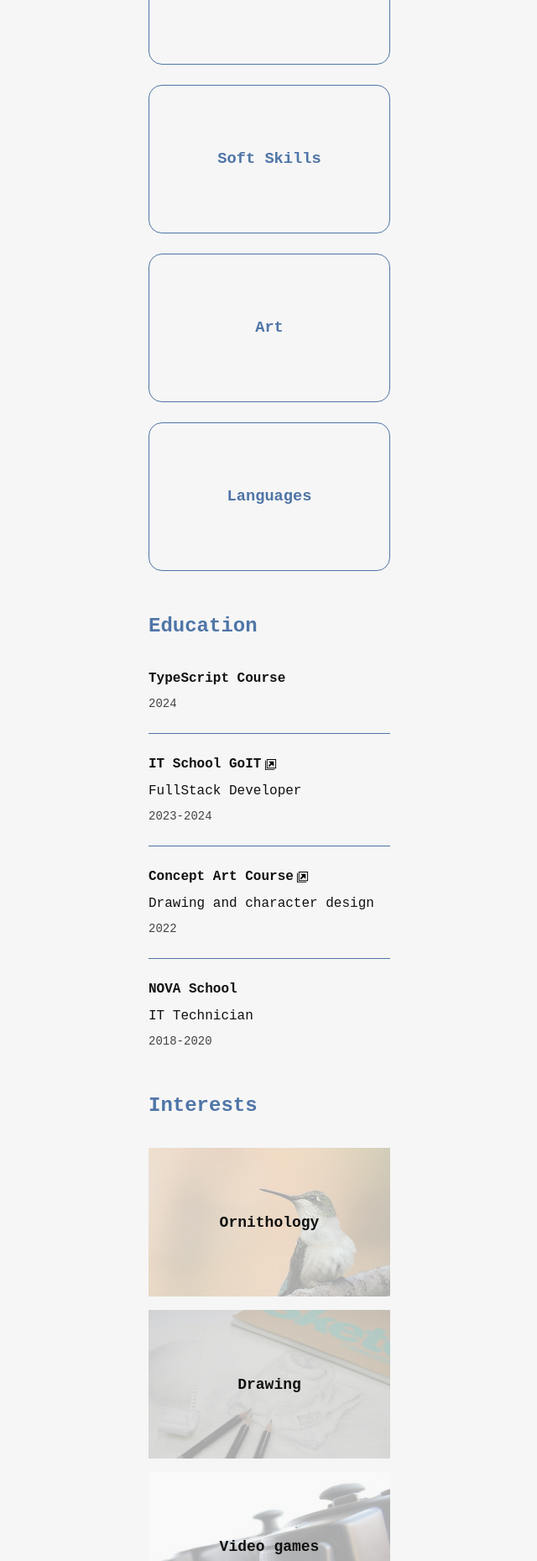
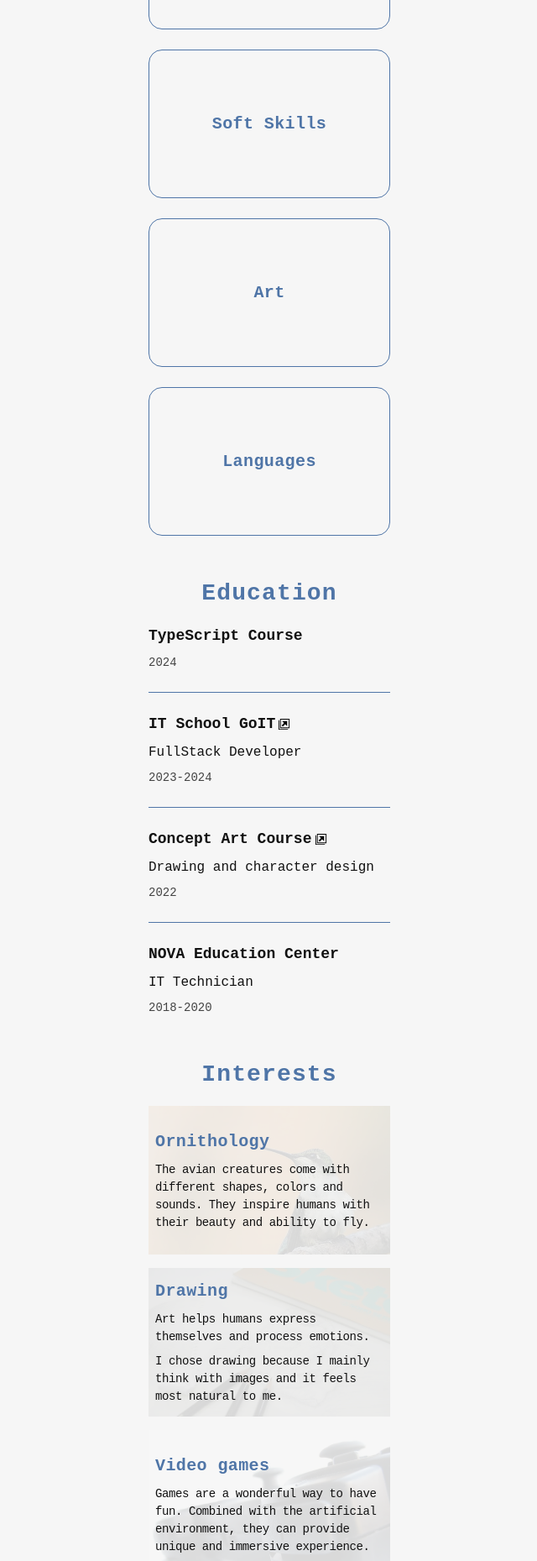
Before and after one commit to Perslay/portfolio, a React (Vite) app: page /portfolio/about in a window 1280 px wide. Shown: the part 380-2239 px from the top of the page at 84% size, without its empty margins (319-959 px from the left). Built offline with nearby package versions, Linux system fonts and the light colour scheme.

Commit message:
Pages details
Changes in some styles. All pages now have sections.

About page:
Interests are now detailed. Skills now have dynamic visuallyHidden class.

Home page:
New incomplete section on Home page, where user will be able to see CV.

```diff
--- a/src/index.css
+++ b/src/index.css
@@ -8,7 +8,7 @@
   --color-black: #111;
   --color-gray: #444;
   --color-lightgray: #ddd;
-  --color-light: #f6f6f6ae;
+  --color-light: #f6f6f6e0;
   --color-white: #f6f6f6;
   --color-transparent: #0000;
   --color-blue: #4f75a7;
--- a/src/pages/About/About.module.css
+++ b/src/pages/About/About.module.css
@@ -1,7 +1,4 @@
 .about {
-  display: flex;
-  flex-direction: column;
-  gap: 3rem;
   margin: 0 auto;
   padding: 1rem;
   width: 320px;
@@ -10,14 +7,26 @@
 .firstHeading {
   color: var(--color-blue);
   font-size: 3em;
-  letter-spacing: 0.04em;
+  letter-spacing: 0.06em;
+  margin-bottom: 1rem;
   text-align: center;
   text-transform: uppercase;
 }
 
+.section {
+  margin-bottom: 3rem;
+}
+
+.section:last-child {
+  margin-bottom: 0;
+}
+
 .secondHeading {
   color: var(--color-blue);
-  margin-bottom: 2rem;
+  font-size: 28px;
+  letter-spacing: 0.04em;
+  margin-bottom: 1rem;
+  text-align: center;
 }
 
 .skillsList {
@@ -45,30 +54,20 @@
   transform: translate(-0.25rem, -0.5rem);
 }
 
-.skillsBox:hover .thirdHeading,
-.skillsBox:focus .thirdHeading {
-  display: none;
-}
-
 .skillsBox:hover .boxList,
 .skillsBox:focus .boxList {
   align-items: center;
-  display: block;
   gap: 3rem;
 }
 
-.skillsBox:hover .flexBox,
-.skillsBox:focus .flexBox {
+.flexBox {
   display: flex;
 }
 
 .thirdHeading {
   color: var(--color-blue);
-}
-
-.boxList {
-  display: none;
-  font-size: 14px;
+  font-size: 20px;
+  letter-spacing: 0.02em;
 }
 
 .visuallyHidden {
@@ -80,6 +79,10 @@
   overflow: hidden;
   white-space: nowrap;
   border: 0;
+}
+
+.boxList {
+  font-size: 14px;
 }
 
 .educationList {
@@ -106,6 +109,7 @@
 
 .schoolName {
   display: inline-block;
+  font-size: 18px;
   font-weight: bold;
 }
 
@@ -196,11 +200,19 @@
   height: 100%;
 }
 
-.interestName {
-  font-size: 18px;
-  font-weight: bold;
+.interestBox {
+  justify-content: center;
+  display: flex;
+  flex-direction: column;
+  gap: 0.5rem;
+  height: 100%;
+  left: 0;
+  padding: 0.5rem;
   position: absolute;
-  top: 50%;
-  left: 50%;
-  transform: translate(-50%, -50%);
+  top: 0;
 }
+
+.interestText {
+  font-size: 14px;
+  letter-spacing: -0.03em;
+}
--- a/src/pages/About/About.tsx
+++ b/src/pages/About/About.tsx
@@ -1,20 +1,38 @@
 import css from "./About.module.css";
+import { useState } from "react";
 
 const About = () => {
+  const [isFirstBoxFocused, setIsFirstBoxFocused] = useState(false);
+  const [isSecondBoxFocused, setIsSecondBoxFocused] = useState(false);
+  const [isThirdBoxFocused, setIsThirdBoxFocused] = useState(false);
+  const [isFourthBoxFocused, setIsFourthBoxFocused] = useState(false);
+
   return (
     <div className={css.about}>
       <h1 className={css.firstHeading}>About me</h1>
-      <section>
+      <section className={css.section}>
         <h2 className={css.secondHeading}>Skills</h2>
         <ul className={css.skillsList}>
           <li
             className={css.skillsBox}
+            onFocus={() => setIsFirstBoxFocused(true)}
+            onBlur={() => setIsFirstBoxFocused(false)}
+            onMouseOver={() => setIsFirstBoxFocused(true)}
+            onMouseLeave={() => setIsFirstBoxFocused(false)}
             tabIndex={0}
             aria-label="Programming skills. Press Tab to see details."
           >
-            <h3 className={css.thirdHeading}>Programming</h3>
+            <h3
+              className={`${css.thirdHeading} ${
+                isFirstBoxFocused ? css.visuallyHidden : ""
+              }`}
+            >
+              Programming
+            </h3>
             <ul
-              className={`${css.boxList} ${css.flexBox} visuallyHidden`}
+              className={`${css.boxList} ${css.flexBox} ${
+                isFirstBoxFocused ? "" : css.visuallyHidden
+              }`}
               aria-hidden="true"
             >
               <li className={css.boxColumn}>
@@ -39,10 +57,24 @@ const About = () => {
           <li
             className={css.skillsBox}
             tabIndex={0}
+            onFocus={() => setIsSecondBoxFocused(true)}
+            onBlur={() => setIsSecondBoxFocused(false)}
+            onMouseOver={() => setIsSecondBoxFocused(true)}
+            onMouseLeave={() => setIsSecondBoxFocused(false)}
             aria-label="Soft skills. Press Tab to see details."
           >
-            <h3 className={css.thirdHeading}>Soft Skills</h3>
-            <ul className={`${css.boxList} visuallyHidden`}>
+            <h3
+              className={`${css.thirdHeading} ${
+                isSecondBoxFocused ? css.visuallyHidden : ""
+              }`}
+            >
+              Soft Skills
+            </h3>
+            <ul
+              className={`${css.boxList} ${
+                isSecondBoxFocused ? "" : css.visuallyHidden
+              }`}
+            >
               <li>Teamwork</li>
               <li>Attention to details</li>
               <li>Problem solving</li>
@@ -54,10 +86,24 @@ const About = () => {
           <li
             className={css.skillsBox}
             tabIndex={0}
+            onFocus={() => setIsThirdBoxFocused(true)}
+            onBlur={() => setIsThirdBoxFocused(false)}
+            onMouseOver={() => setIsThirdBoxFocused(true)}
+            onMouseLeave={() => setIsThirdBoxFocused(false)}
             aria-label="Artistic skills. Press Tab to see details."
           >
-            <h3 className={css.thirdHeading}>Art</h3>
-            <ul className={`${css.boxList} visuallyHidden`}>
+            <h3
+              className={`${css.thirdHeading} ${
+                isThirdBoxFocused ? css.visuallyHidden : ""
+              }`}
+            >
+              Art
+            </h3>
+            <ul
+              className={`${css.boxList} ${
+                isThirdBoxFocused ? "" : css.visuallyHidden
+              }`}
+            >
               <li>Digital drawing</li>
               <li>Sketching</li>
               <li>Character design</li>
@@ -67,10 +113,24 @@ const About = () => {
           <li
             className={css.skillsBox}
             tabIndex={0}
+            onFocus={() => setIsFourthBoxFocused(true)}
+            onBlur={() => setIsFourthBoxFocused(false)}
+            onMouseOver={() => setIsFourthBoxFocused(true)}
+            onMouseLeave={() => setIsFourthBoxFocused(false)}
             aria-label="Spoken languages. Press Tab to see details."
           >
-            <h3 className={css.thirdHeading}>Languages</h3>
-            <ul className={`${css.boxList} visuallyHidden`}>
+            <h3
+              className={`${css.thirdHeading} ${
+                isFourthBoxFocused ? css.visuallyHidden : ""
+              }`}
+            >
+              Languages
+            </h3>
+            <ul
+              className={`${css.boxList} ${
+                isFourthBoxFocused ? "" : css.visuallyHidden
+              }`}
+            >
               <li>Polish - Native</li>
               <li>English - C1</li>
               <li>German - A2</li>
@@ -78,7 +138,7 @@ const About = () => {
           </li>
         </ul>
       </section>
-      <section>
+      <section className={css.section}>
         <h2 className={css.secondHeading}>Education</h2>
         <ul className={css.educationList}>
           <li className={css.educationItem}>
@@ -129,27 +189,50 @@ const About = () => {
           </li>
           <li className={css.educationItem}>
             <ul className={css.educationItemContent}>
-              <li className={css.schoolName}>NOVA School</li>
+              <li className={css.schoolName}>NOVA Education Center</li>
               <li>IT Technician</li>
               <li className={css.schoolDate}>2018-2020</li>
             </ul>
           </li>
         </ul>
       </section>
-      <section>
+      <section className={css.section}>
         <h2 className={css.secondHeading}>Interests</h2>
         <ul className={css.interestsList}>
           <li className={css.interestsItem}>
             <div className={css.bgLight}></div>
-            <span className={css.interestName}>Ornithology</span>
+            <div className={css.interestBox}>
+              <h3 className={css.thirdHeading}>Ornithology</h3>
+              <p className={css.interestText}>
+                The avian creatures come with different shapes, colors and
+                sounds. They inspire humans with their beauty and ability to
+                fly.
+              </p>
+            </div>
           </li>
           <li className={css.interestsItem}>
             <div className={css.bgLight}></div>
-            <span className={css.interestName}>Drawing</span>
+            <div className={css.interestBox}>
+              <h3 className={css.thirdHeading}>Drawing</h3>
+              <p className={css.interestText}>
+                Art helps humans express themselves and process emotions.
+              </p>
+              <p className={css.interestText}>
+                I chose drawing because I mainly think with images and it feels
+                most natural to me.
+              </p>
+            </div>
           </li>
           <li className={css.interestsItem}>
             <div className={css.bgLight}></div>
-            <span className={css.interestName}>Video games</span>
+            <div className={css.interestBox}>
+              <h3 className={css.thirdHeading}>Video games</h3>
+              <p className={css.interestText}>
+                Games are a wonderful way to have fun. Combined with the
+                artificial environment, they can provide unique and immersive
+                experience.
+              </p>
+            </div>
           </li>
         </ul>
       </section>
--- a/src/pages/Home/Home.module.css
+++ b/src/pages/Home/Home.module.css
@@ -1,28 +1,43 @@
-.mainHome {
+.home {
   margin: 0 auto;
   padding: 1rem;
   width: 320px;
 }
 
+.heading {
+  color: var(--color-blue);
+  margin-bottom: 1rem;
+}
+
 .firstHeading {
-  color: var(--color-blue);
+  composes: heading;
   font-size: 3em;
-  letter-spacing: 0.04em;
-  margin-bottom: 1rem;
+  letter-spacing: 0.06em;
   text-align: center;
   text-transform: uppercase;
+}
+
+.section {
+  margin-bottom: 3rem;
+}
+
+.section:last-child {
+  margin-bottom: 0;
 }
 
 .portrait {
   margin-bottom: 1rem;
 }
 
-/* .secondHeading {
-  color: var(--color-blue);
+.secondHeading {
+  composes: heading;
   font-size: 28px;
+  letter-spacing: 0.04em;
   text-align: center;
-} */
+}
 
-.bio {
+.thirdHeading {
+  composes: heading;
+  font-size: 20px;
   letter-spacing: 0.02em;
 }
--- a/src/pages/Home/Home.tsx
+++ b/src/pages/Home/Home.tsx
@@ -2,19 +2,28 @@ import css from "./Home.module.css";
 
 const Home = () => {
   return (
-    <div className={css.mainHome}>
+    <div className={css.home}>
       <h1 className={css.firstHeading}>Natalia Fedyk</h1>
+      <section className={css.section}>
         <img
           className={css.portrait}
           src="/portfolio/images/avatar.jpg"
           srcSet="/portfolio/images/avatar.jpg 1x, /portfolio/images/avatar@2x.jpg 2x"
           alt="Young woman with fair skin and long mousy hair."
         />
-      {/* <h2 className={css.secondHeading}>Web Developer</h2> */}
-      <p className={css.bio}>
-        My name is Natalia Fedyk and I create websites. Becoming a web developer
-        is my dream.
+        <h2 className={css.secondHeading}>Web Development Aspirant</h2>
+        <p>
+          My name is Natalia Fedyk and I create websites. Becoming a web
+          developer is my dream.
         </p>
+      </section>
+      <section className={css.section}>
+        <h3 className={css.thirdHeading}>Curriculum Vitae</h3>
+        <p>
+          Are you an employer looking for a Frontend or Fullstack Developer? You
+          can click the button below to see my CV.
+        </p>
+      </section>
     </div>
   );
 };
--- a/src/pages/Projects/Projects.module.css
+++ b/src/pages/Projects/Projects.module.css
@@ -4,18 +4,32 @@
   width: 320px;
 }
 
+.heading {
+  color: var(--color-blue);
+  margin-bottom: 1rem;
+}
+
 .firstHeading {
-  color: var(--color-blue);
+  composes: heading;
   font-size: 3em;
-  letter-spacing: 0.04em;
-  margin-bottom: 1rem;
+  letter-spacing: 0.06em;
   text-align: center;
   text-transform: uppercase;
 }
 
+.section {
+  margin-bottom: 3rem;
+}
+
+.section:last-child {
+  margin-bottom: 0;
+}
+
 .secondHeading {
-  color: var(--color-blue);
-  margin-bottom: 2rem;
+  composes: heading;
+  font-size: 28px;
+  letter-spacing: 0.04em;
+  text-align: center;
 }
 
 .groupProjectsText {
@@ -48,6 +62,8 @@
 
 .thirdHeading {
   display: inline;
+  font-size: 20px;
+  letter-spacing: 0.02em;
 }
 
 .linkIcon {
--- a/src/pages/Projects/Projects.tsx
+++ b/src/pages/Projects/Projects.tsx
@@ -4,6 +4,7 @@ const Projects = () => {
   return (
     <div className={css.mainProjects}>
       <h1 className={css.firstHeading}>Projects</h1>
+      <section className={css.section}>
         <h2 className={css.secondHeading}>Group Projects</h2>
         <p className={css.groupProjectsText}>
           These projects are unfinished but remain mentioned to prove my ability
@@ -134,6 +135,8 @@ const Projects = () => {
             </ul>
           </li>
         </ul>
+      </section>
+      <section className={css.section}>
         <h2 className={css.secondHeading}>Source code</h2>
         <ul className={css.sourceCodeList}>
           <li>
@@ -166,6 +169,7 @@ const Projects = () => {
             </p>
           </li>
         </ul>
+      </section>
     </div>
   );
 };
```
Lines whose indentation alone changed are shown as unchanged.
